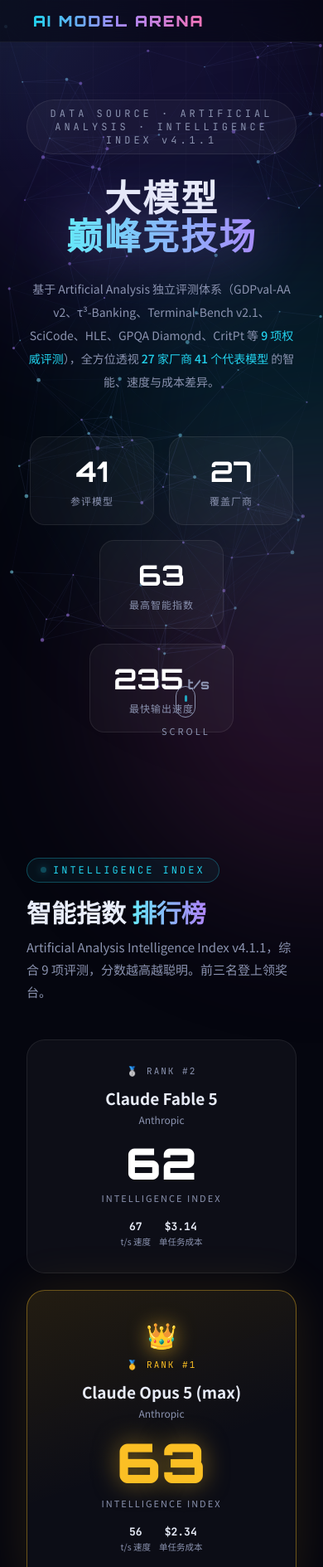
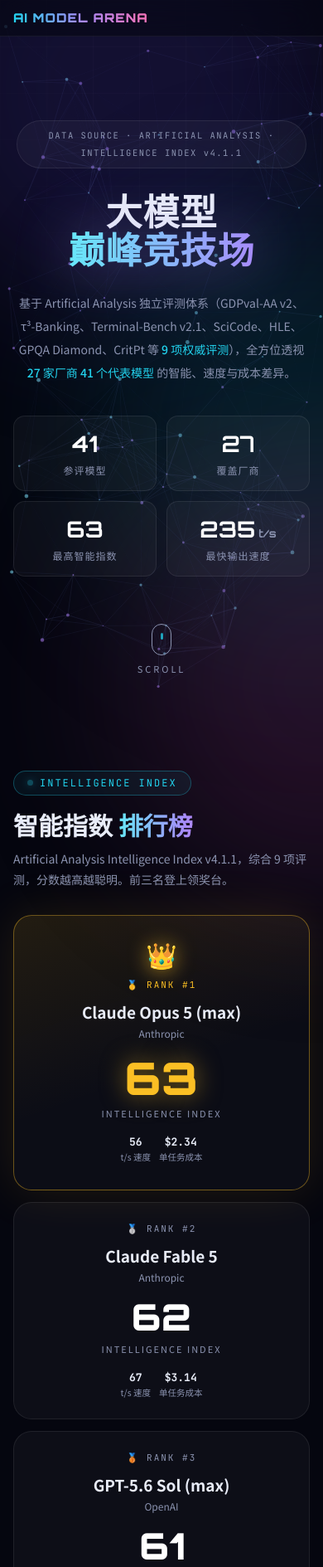
Before and after one commit to Rigel97/ai-model-arena, a plain HTML site: page index.html in a window 390 px wide. Shown: the top 1889 px of the page at 83% size. Drawn offline with Linux system fonts and the light colour scheme; animation ran at ten frames a second.

Commit message:
feat: 全尺寸屏幕响应式适配，修复滚动提示重叠问题

```diff
--- a/index.html
+++ b/index.html
@@ -111,13 +111,14 @@
 
 /* ---------- Hero ---------- */
 #hero{
-  min-height:100vh;display:flex;flex-direction:column;justify-content:center;align-items:center;
-  text-align:center;padding-top:120px;position:relative;
+  min-height:100vh;min-height:100svh;display:flex;flex-direction:column;justify-content:center;align-items:center;
+  text-align:center;padding-top:120px;padding-bottom:120px;position:relative;
 }
 .hero-badge{
   font-family:'JetBrains Mono',monospace;font-size:12px;letter-spacing:4px;color:var(--dim);
   border:1px solid var(--panel-border);border-radius:99px;padding:8px 22px;margin-bottom:30px;
   background:var(--panel);opacity:0;animation:fadeUp 1s .2s forwards;
+  max-width:calc(100vw - 40px);text-align:center;line-height:2;
 }
 .hero-title{
   font-family:'Orbitron','Noto Sans SC',sans-serif;
@@ -150,7 +151,7 @@
 .hstat .num span{font-size:16px;color:var(--dim)}
 .hstat .lbl{font-size:12px;color:var(--dim);margin-top:6px;letter-spacing:1px}
 .scroll-hint{
-  position:absolute;bottom:34px;left:50%;transform:translateX(-50%);
+  position:absolute;bottom:30px;left:0;right:0;
   color:var(--dim);font-size:11px;letter-spacing:3px;text-align:center;
   opacity:0;animation:fadeUp 1s 1.4s forwards;
 }
@@ -302,6 +303,57 @@
   background:linear-gradient(90deg,var(--cyan),var(--violet));
   box-shadow:0 0 18px rgba(103,232,249,.35);
 }
+/* ---------- 响应式适配（平板 / 手机） ---------- */
+@media(max-width:640px){
+  nav{padding:12px 16px}
+  .nav-logo{font-size:15px;letter-spacing:1px}
+  section{padding:84px 16px 32px}
+  #hero{padding-top:96px;padding-bottom:100px}
+  .sec-sub{font-size:14px;margin-bottom:30px}
+  .hero-badge{font-size:10.5px;letter-spacing:1.5px;padding:7px 14px}
+  .hero-title{letter-spacing:1px}
+  .hero-stats{gap:12px;margin-top:38px}
+  .hstat{min-width:132px;padding:16px 20px;border-radius:14px}
+  .hstat .num{font-size:27px}
+  .hstat .num span{font-size:13px}
+  .podium{gap:14px;margin-bottom:44px}
+  .pcard{padding:24px 18px}
+  .pcard.first{padding-bottom:32px}
+  .pcard .big-score{font-size:44px}
+  .pcard.first .big-score{font-size:54px}
+  .board{border-radius:18px}
+  .chart-wrap{padding:14px;border-radius:18px}
+  #scatter{height:420px}
+  .legend{gap:8px 12px}
+  .legend .li{font-size:11px}
+  .compare-panel{padding:20px 16px;gap:24px;border-radius:18px}
+  #radar{height:340px}
+  .sel-block select{font-size:16px;padding:12px 14px} /* ≥16px 防止 iOS 聚焦时自动放大页面 */
+  .vs-chip{padding:12px 14px;font-size:12.5px}
+  .vs-chip .cnum{font-size:22px}
+  #tooltip{min-width:150px;padding:10px 14px;font-size:12px}
+  footer{padding:52px 16px 36px}
+}
+@media(max-width:420px){
+  .hstat{min-width:calc(50% - 6px)}
+  .brow .mname .orgtag{display:none}
+  #scatter{height:380px}
+  .sec-tag{letter-spacing:2px}
+}
+@media(max-width:760px){
+  .podium .pcard.first{order:-1} /* 单列布局时金牌优先展示 */
+}
+@media(max-height:600px){
+  .scroll-hint{display:none} /* 矮屏避免滚动提示与内容重叠 */
+}
+@media(hover:none){
+  #cursor-glow{display:none} /* 触屏设备无鼠标，隐藏辉光 */
+}
+@media(prefers-reduced-motion:reduce){
+  *,*::before,*::after{animation-duration:.01ms!important;animation-iteration-count:1!important;transition-duration:.01ms!important}
+  html{scroll-behavior:auto}
+}
+
 /* ---------- 页脚 ---------- */
 footer{
   position:relative;z-index:2;text-align:center;padding:70px 20px 46px;color:var(--dim);font-size:12.5px;line-height:2;
@@ -626,15 +678,19 @@
   const pts = MODELS.filter(m => m.cost != null);
   const XMIN = Math.log10(0.02), XMAX = Math.log10(4), YMIN = 15, YMAX = 68;
   let W, H, dpr, dots = [], progress = 0, hovered = null, raf;
+  let ML = 60, MR = 40;    /* 左右边距（窄屏自动收紧，保证绘图区宽度） */
+  const MT = 24, MB = 56;  /* 上、下边距 */
 
   function resize(){
     dpr = devicePixelRatio || 1;
     W = cv.clientWidth; H = cv.clientHeight;
     cv.width = W*dpr; cv.height = H*dpr;
     ctx.setTransform(dpr,0,0,dpr,0,0);
+    ML = W < 520 ? 44 : 60;
+    MR = W < 520 ? 14 : 40;
   }
-  const px = c => 60 + (Math.log10(c)-XMIN)/(XMAX-XMIN)*(W-100);
-  const py = v => 24 + (1-(v-YMIN)/(YMAX-YMIN))*(H-80);
+  const px = c => ML + (Math.log10(c)-XMIN)/(XMAX-XMIN)*(W-ML-MR);
+  const py = v => MT + (1-(v-YMIN)/(YMAX-YMIN))*(H-MT-MB);
 
   /* Pareto 前沿（成本升序中智能创新高者） */
   const pareto = [...pts].sort((a,b) => a.cost-b.cost)
@@ -647,17 +703,17 @@
     ctx.fillStyle = 'rgba(139,147,176,.75)'; ctx.font = '11px JetBrains Mono';
     [0.03,0.1,0.3,1,3].forEach(c => {
       const x = px(c);
-      ctx.beginPath(); ctx.moveTo(x,24); ctx.lineTo(x,H-56); ctx.stroke();
-      ctx.textAlign = 'center'; ctx.fillText('$'+c, x, H-38);
+      ctx.beginPath(); ctx.moveTo(x,MT); ctx.lineTo(x,H-MB); ctx.stroke();
+      ctx.textAlign = 'center'; ctx.fillText('$'+c, x, H-MB+18);
     });
     [20,30,40,50,60].forEach(v => {
       const y = py(v);
-      ctx.beginPath(); ctx.moveTo(60,y); ctx.lineTo(W-40,y); ctx.stroke();
-      ctx.textAlign = 'right'; ctx.fillText(v, 48, y+4);
+      ctx.beginPath(); ctx.moveTo(ML,y); ctx.lineTo(W-MR,y); ctx.stroke();
+      ctx.textAlign = 'right'; ctx.fillText(v, ML-12, y+4);
     });
     ctx.textAlign = 'center'; ctx.fillStyle = 'rgba(139,147,176,.9)';
-    ctx.fillText('单任务成本（USD，对数刻度）→', (W+60)/2-20, H-14);
-    ctx.save(); ctx.translate(16,(H-32)/2); ctx.rotate(-Math.PI/2);
+    ctx.fillText('单任务成本（USD，对数刻度）→', ML+(W-ML-MR)/2, H-14);
+    ctx.save(); ctx.translate(16,MT+(H-MT-MB)/2); ctx.rotate(-Math.PI/2);
     ctx.fillText('智能指数 →', 0, 0); ctx.restore();
 
     const ease = 1-Math.pow(1-progress, 3);
@@ -718,11 +774,11 @@
       ];
       for (const cnd of cand){
         let tx = d.x + cnd.ox;
-        if (cnd.ax === 'center') tx = Math.max(64+tw/2, Math.min(W-44-tw/2, tx));
+        if (cnd.ax === 'center') tx = Math.max(ML+4+tw/2, Math.min(W-MR-4-tw/2, tx));
         const ty = d.y + cnd.oy;
         const bx = cnd.ax === 'left' ? tx : cnd.ax === 'right' ? tx-tw : tx-tw/2;
         const rect = {x0:bx-3, x1:bx+tw+3, y0:ty-9, y1:ty+3};
-        if (rect.x0 < 56 || rect.x1 > W-38 || rect.y0 < 16 || rect.y1 > H-54) continue;
+        if (rect.x0 < ML-4 || rect.x1 > W-MR+2 || rect.y0 < MT-8 || rect.y1 > H-MB+2) continue;
         if (placed.some(q => rect.x0 < q.x1 && rect.x1 > q.x0 && rect.y0 < q.y1 && rect.y1 > q.y0)) continue;
         placed.push(rect);
         ctx.globalAlpha = hovered && hovered.m !== d.m ? .25 : .95;
@@ -747,14 +803,15 @@
   so.observe(cv);
   addEventListener('resize', () => { resize(); draw(); });
 
-  cv.addEventListener('mousemove', e => {
-    const r = cv.getBoundingClientRect(), mx = e.clientX-r.left, my = e.clientY-r.top;
-    hovered = dots.find(d => Math.hypot(d.x-mx, d.y-my) < d.r+4) || null;
+  /* 鼠标悬停 + 触屏点按共用同一套拾取逻辑 */
+  function handlePoint(clientX, clientY){
+    const r = cv.getBoundingClientRect(), mx = clientX-r.left, my = clientY-r.top;
+    hovered = dots.find(d => Math.hypot(d.x-mx, d.y-my) < d.r+6) || null;
     cv.style.cursor = hovered ? 'pointer' : 'default';
     if (hovered){
       const m = hovered.m;
       tip.style.opacity = 1;
-      tip.style.left = Math.min(hovered.x+22, W-220)+'px';
+      tip.style.left = Math.max(8, Math.min(hovered.x+22, W-200))+'px';
       tip.style.top = Math.max(hovered.y-30, 8)+'px';
       tip.innerHTML = `<div class="tt-name" style="color:${colorOf(m)}">${m.name}</div>
         <div class="tt-row"><span>厂商</span><b>${m.org}</b></div>
@@ -763,8 +820,14 @@
         <div class="tt-row"><span>单任务成本</span><b>$${m.cost.toFixed(2)}</b></div>`;
     } else tip.style.opacity = 0;
     if (progress >= 1) draw();
-  });
+  }
+  cv.addEventListener('mousemove', e => handlePoint(e.clientX, e.clientY));
   cv.addEventListener('mouseleave', () => { hovered = null; tip.style.opacity = 0; if (progress >= 1) draw(); });
+  cv.addEventListener('touchstart', e => { const t = e.touches[0]; handlePoint(t.clientX, t.clientY); }, {passive:true});
+  cv.addEventListener('touchmove',  e => { const t = e.touches[0]; handlePoint(t.clientX, t.clientY); }, {passive:true});
+  cv.addEventListener('touchend', () => setTimeout(() => {
+    hovered = null; tip.style.opacity = 0; if (progress >= 1) draw();
+  }, 1600));
 
   /* 图例 */
   const orgs = [...new Set(pts.map(m => m.org))];
@@ -823,7 +886,8 @@
     if (cv.width !== W*dpr){ cv.width = W*dpr; cv.height = H*dpr; }
     ctx.setTransform(dpr,0,0,dpr,0,0);
     ctx.clearRect(0,0,W,H);
-    const cx = W/2, cy = H/2+8, R = Math.min(W,H)/2 - 62;
+    const pad = W < 420 ? 46 : 62;
+    const cx = W/2, cy = H/2+8, R = Math.min(W,H)/2 - pad;
     const pt = (i, v) => {
       const ang = -Math.PI/2 + i*2*Math.PI/3;
       return [cx + Math.cos(ang)*R*v, cy + Math.sin(ang)*R*v];
@@ -839,7 +903,7 @@
       ctx.beginPath(); ctx.moveTo(cx,cy); ctx.lineTo(x,y);
       ctx.strokeStyle = 'rgba(255,255,255,.09)'; ctx.stroke();
       const [lx,ly] = pt(i, 1.18);
-      ctx.fillStyle = 'rgba(232,236,248,.9)'; ctx.font = '600 13px Noto Sans SC'; ctx.textAlign = 'center';
+      ctx.fillStyle = 'rgba(232,236,248,.9)'; ctx.font = (W < 420 ? '600 11.5px' : '600 13px') + ' Noto Sans SC'; ctx.textAlign = 'center';
       ctx.fillText(AXES[i], lx, ly+4);
     }
     /* 数据多边形 */
@@ -857,12 +921,19 @@
     };
     paint(cur.a, '#22d3ee');
     paint(cur.b, '#f472b6');
-    /* 图例 */
+    /* 图例（窄屏改为左上角纵向排列，避免两个模型名重叠溢出） */
     ctx.font = '12px Noto Sans SC'; ctx.textAlign = 'left';
-    ctx.fillStyle = '#22d3ee'; ctx.fillRect(cx-120, 12, 10, 10);
-    ctx.fillStyle = '#e8ecf8'; ctx.fillText(MODELS[selA.value].name, cx-104, 21);
-    ctx.fillStyle = '#f472b6'; ctx.fillRect(cx+30, 12, 10, 10);
-    ctx.fillStyle = '#e8ecf8'; ctx.fillText(MODELS[selB.value].name, cx+46, 21);
+    if (W < 400){
+      ctx.fillStyle = '#22d3ee'; ctx.fillRect(10, 12, 10, 10);
+      ctx.fillStyle = '#e8ecf8'; ctx.fillText(MODELS[selA.value].name, 26, 21);
+      ctx.fillStyle = '#f472b6'; ctx.fillRect(10, 32, 10, 10);
+      ctx.fillStyle = '#e8ecf8'; ctx.fillText(MODELS[selB.value].name, 26, 41);
+    } else {
+      ctx.fillStyle = '#22d3ee'; ctx.fillRect(cx-120, 12, 10, 10);
+      ctx.fillStyle = '#e8ecf8'; ctx.fillText(MODELS[selA.value].name, cx-104, 21);
+      ctx.fillStyle = '#f472b6'; ctx.fillRect(cx+30, 12, 10, 10);
+      ctx.fillStyle = '#e8ecf8'; ctx.fillText(MODELS[selB.value].name, cx+46, 21);
+    }
   }
   function tick(){
     let done = true;
```
